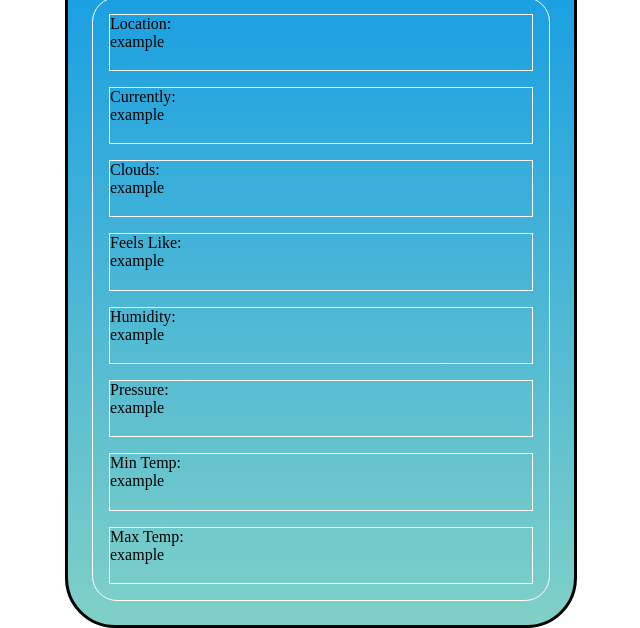
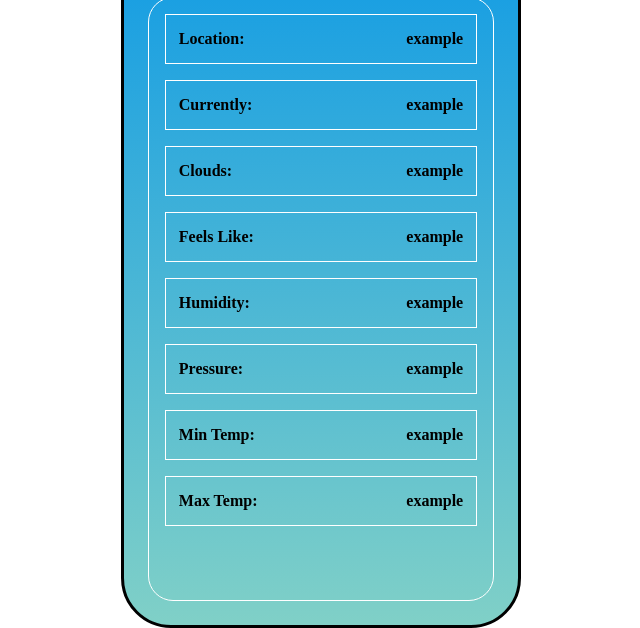
Before and after one commit to jipark92/JS-WeatherApp-Project, a website built with webpack: page src/index.html in a window 1280 px wide. Shown: the part 172-800 px from the top of the page, without its empty margins (319-959 px from the left). Built offline with nearby package versions, Linux system fonts and the light colour scheme; no server answers.

Commit message:
style location and clouds

```diff
--- a/src/style.css
+++ b/src/style.css
@@ -16,8 +16,8 @@ body {
 .app-container {
     background-color: #0093E9;
     background-image: linear-gradient(180deg, #0093E9 0%, #80D0C7 100%);
-    min-height: 60%;
-    min-width: 40%;
+    min-height: 800px;
+    min-width: 400px;
     display: flex;
     padding: 1.5rem;
     border-radius: 50px;
@@ -40,6 +40,7 @@ body {
 
 .title .weather-icon {
     height: 90px;
+    width: 100px;
 }
 
 .search-bar {
@@ -96,5 +97,14 @@ body {
 .weather-information div {
     border: 1px solid white;
     width: 100%;
-    height: 100px;
+    height: 50px;
+    display: flex;
+    justify-content: space-between;
+    align-items: center;
+    padding: 0.8rem;
 }
+
+.weather-information p {
+    /* border: 1px solid white; */
+    font-weight: 600;
+}
```
